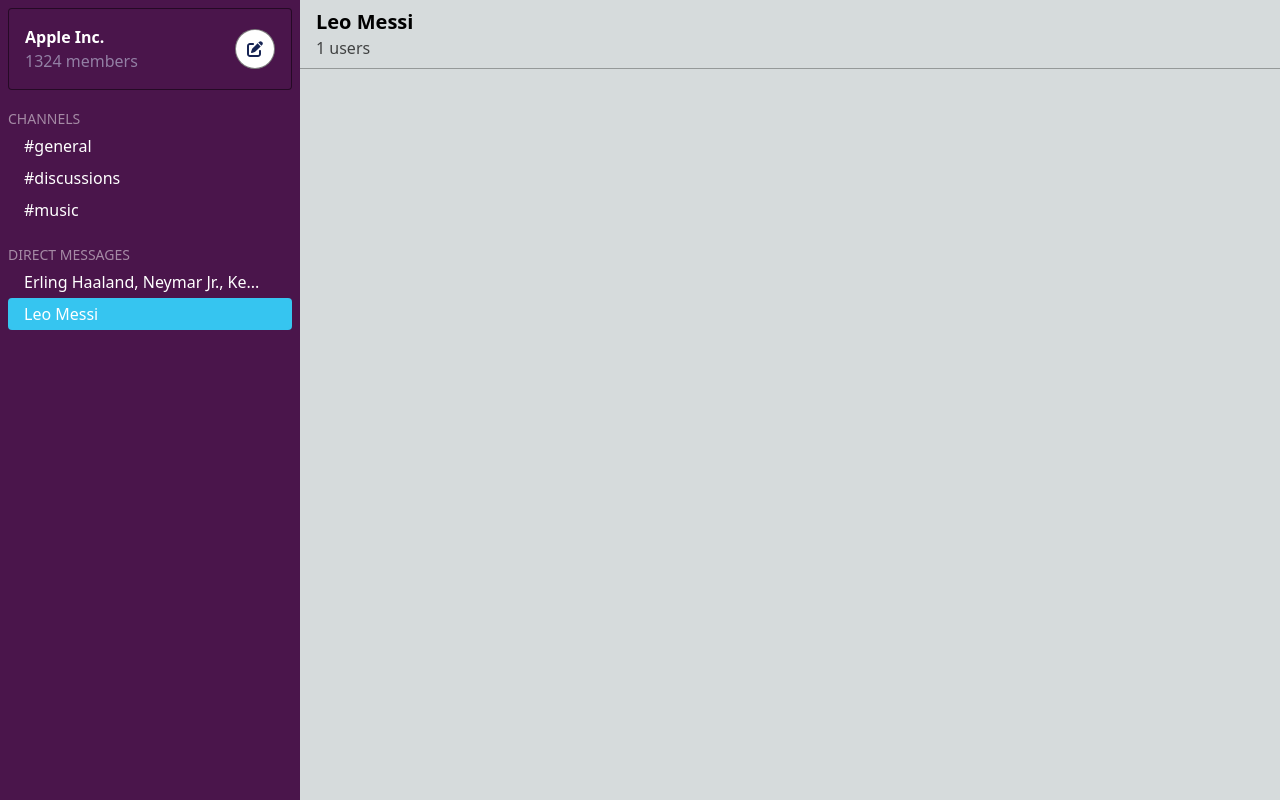
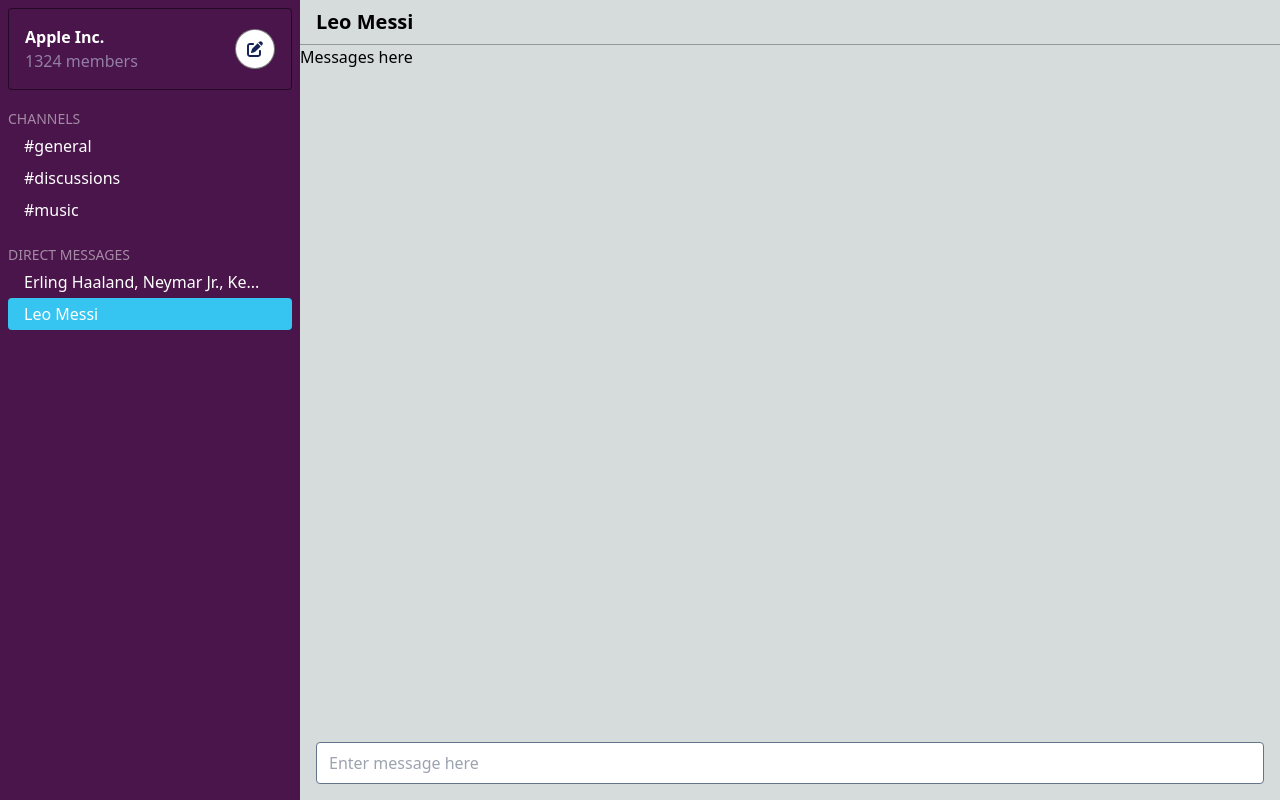
Before and after one commit to ajay-spr/slack, a Next.js app: page / in a window 1280 px wide. Both pictures are taken after a click on the element "Leo Messi". Built offline with nearby package versions, Linux system fonts and the light colour scheme.

Commit message:
Create chat components- SendMessage, ChatHeader, MessageList

```diff
--- a/components/Chat/ChatHeader.tsx
+++ b/components/Chat/ChatHeader.tsx
@@ -6,11 +6,16 @@ type ChatHeaderProps = {
 };
 
 const ChatHeader: React.FC<ChatHeaderProps> = ({ details }) => {
+  const userString = details
+    ? details.users.length > 1
+      ? details.users.length + " users"
+      : null
+    : null;
   return details ? (
-    <div className="border-b border-black/30 px-4 py-2 fixed w-full">
+    <div className="border-b border-black/30 px-4 py-2 sticky top-0 w-full">
       <span className="text-xl font-bold">{getTitle(details)}</span>
       <div className="flex gap-4 text-black/70">
-        <div>{details.users.length} users</div>
+        <div>{userString}</div>
         <div>{details.isChannel ? details.description : null}</div>
       </div>
     </div>
--- a/components/Chat/index.tsx
+++ b/components/Chat/index.tsx
@@ -2,6 +2,8 @@ import useMessages from "@/hooks/useMessages";
 import Loading from "../Loading";
 import useChatDetails from "@/hooks/userChatDetails";
 import ChatHeader from "./ChatHeader";
+import MessageList from "../MessageList";
+import SendMessage from "../SendMessage";
 
 type ChatProps = {
   id: string;
@@ -12,11 +14,10 @@ const Chat = ({ id }: ChatProps) => {
   const { isLoading, messages, onAction } = useMessages(id);
 
   return (
-    <div className="relative w-full h-full">
+    <div className="relative w-full h-full flex flex-col">
       <ChatHeader details={details} />
-      {
-        isLoading ? <Loading /> : null // MessageList here
-      }
+      {isLoading ? <Loading /> : <MessageList />}
+      <SendMessage onSend={(message: string) => {}} />
     </div>
   );
 };
--- /dev/null
+++ b/components/MessageList.tsx
@@ -0,0 +1,5 @@
+const MessageList = () => {
+  return <div className=" flex-1">Messages here</div>;
+};
+
+export default MessageList;
--- /dev/null
+++ b/components/SendMessage.tsx
@@ -0,0 +1,16 @@
+type SendMessageProps = {
+  onSend: (payload: string) => void;
+};
+
+const SendMessage: React.FC<SendMessageProps> = ({ onSend }) => {
+  return (
+    <div className="sticky bottom-0 p-4">
+      <input
+        className="w-full rounded border border-slate-500 py-2 px-3"
+        placeholder="Enter message here"
+      ></input>
+    </div>
+  );
+};
+
+export default SendMessage;
```
